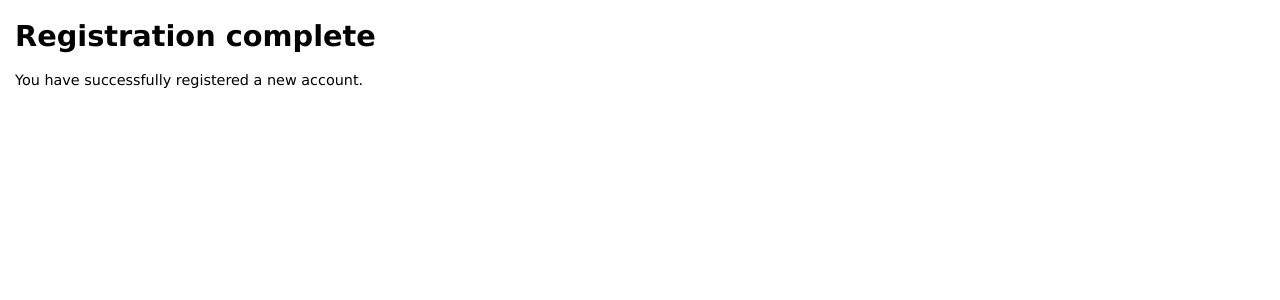
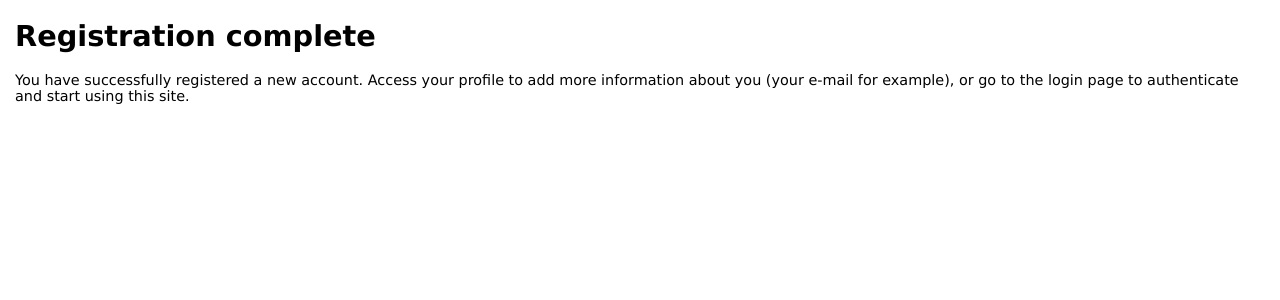
Before and after one commit to twidi/django-profile, a Django app: template account/templates/account/registration_done.html in a window 1280 px wide. Shown: the part 105-405 px from the top of the page. Run offline with Django 3.2, Linux system fonts and the light colour scheme; the template is opened without the code that fills it, so the values that code supplies are empty; parts of the project's set-up code (start-up, migrations or seed data) failed here and were passed over.

Commit message:
more
git-svn-id: https://django-profile.googlecode.com/svn/trunk@93 7b2eb738-463f-0410-8820-43b14e3dcc91

```diff
--- a/account/templates/account/registration_done.html
+++ b/account/templates/account/registration_done.html
@@ -4,5 +4,5 @@
 {% load i18n %}
 {% block content %}
 <h1>Registration complete</h1>
-<p class="intro">{% trans "You have successfully registered a new account." %}</p>
+<p class="intro">{% trans "You have successfully registered a new account. Access" %} <a href="/profile/">{% trans "your profile" %}</a> {% trans "to add more information about you (your e-mail for example), or go to the" %} <a href="/accounts/login/">{% trans "login page" %}</a> {% trans "to authenticate and start using this site." %}</p>
 {% endblock %}
```
Also changed, not shown: account/locale/es/LC_MESSAGES/django.po, 1 other file.
